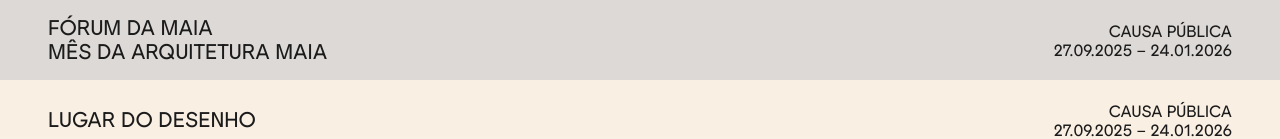
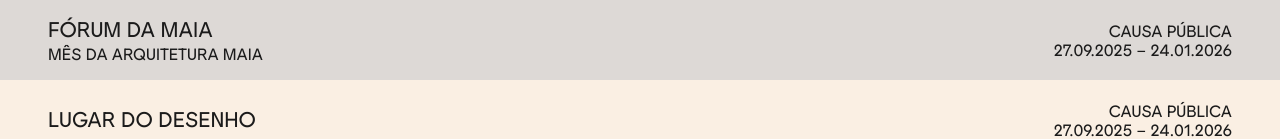
Before and after one commit to Sonamuh/loureiro100, a plain HTML site: page index.html in a window 1280 px wide. Shown: the part 560-699 px from the top of the page. Drawn offline with Linux system fonts and the light colour scheme.

Commit message:
Update index.html

```diff
--- a/index.html
+++ b/index.html
@@ -30,7 +30,7 @@
     <div class="toggle-btn" id="bloco01">
       <div class="col col-1">
         <h1>FÓRUM DA MAIA</h1>
-        <h1>MÊS DA ARQUITETURA MAIA</h1>
+        <h2>MÊS DA ARQUITETURA MAIA</h2>
       </div>
       <div class="col col-2">
         <h2>CAUSA PÚBLICA</h2>
```
